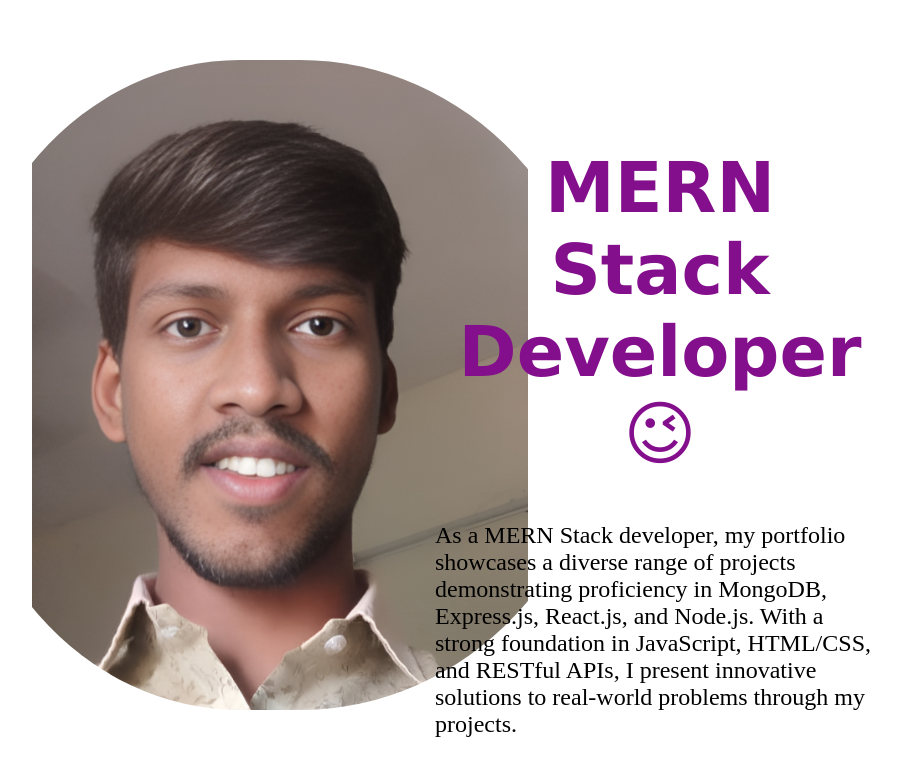
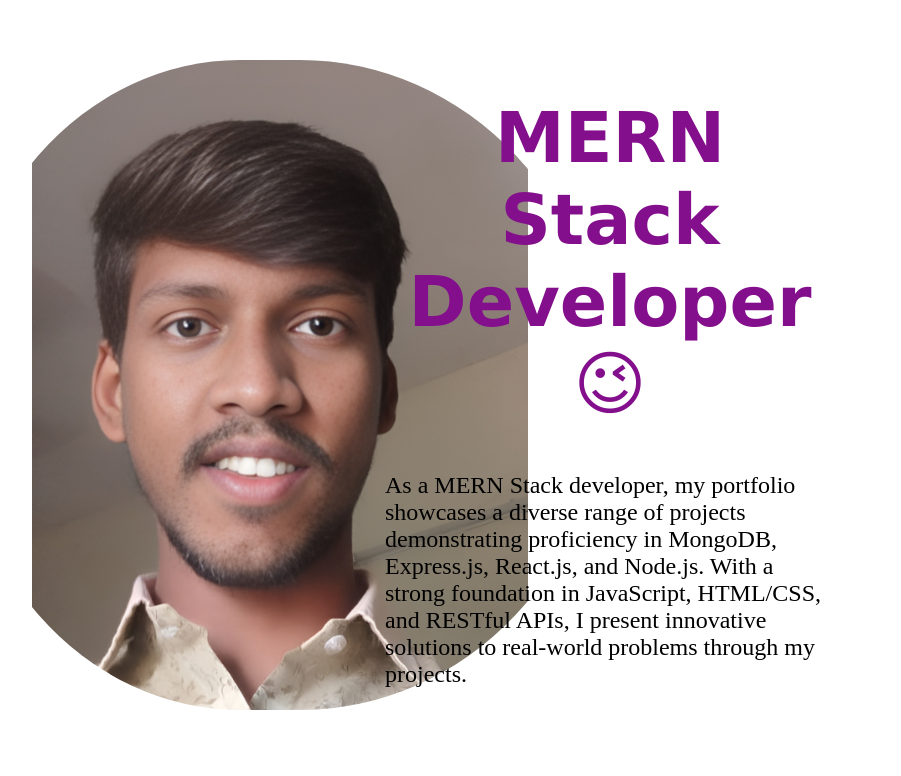
Before and after one commit to Samuvel-raja/Codsoft-Internship-Task1, a React (Create React App) app: page /about in a window 1280 px wide. Shown: the top 776 px of the page, without its empty margins (145-1046 px from the left). Built offline with nearby package versions, Linux system fonts and the light colour scheme.

Commit message:
Update About.css

```diff
--- a/src/styles/About.css
+++ b/src/styles/About.css
@@ -16,7 +16,7 @@
 
     width: 450px;
     height: 450px;
-    padding: 50px;
+
 }
 .about-right-cont p
 {
```
